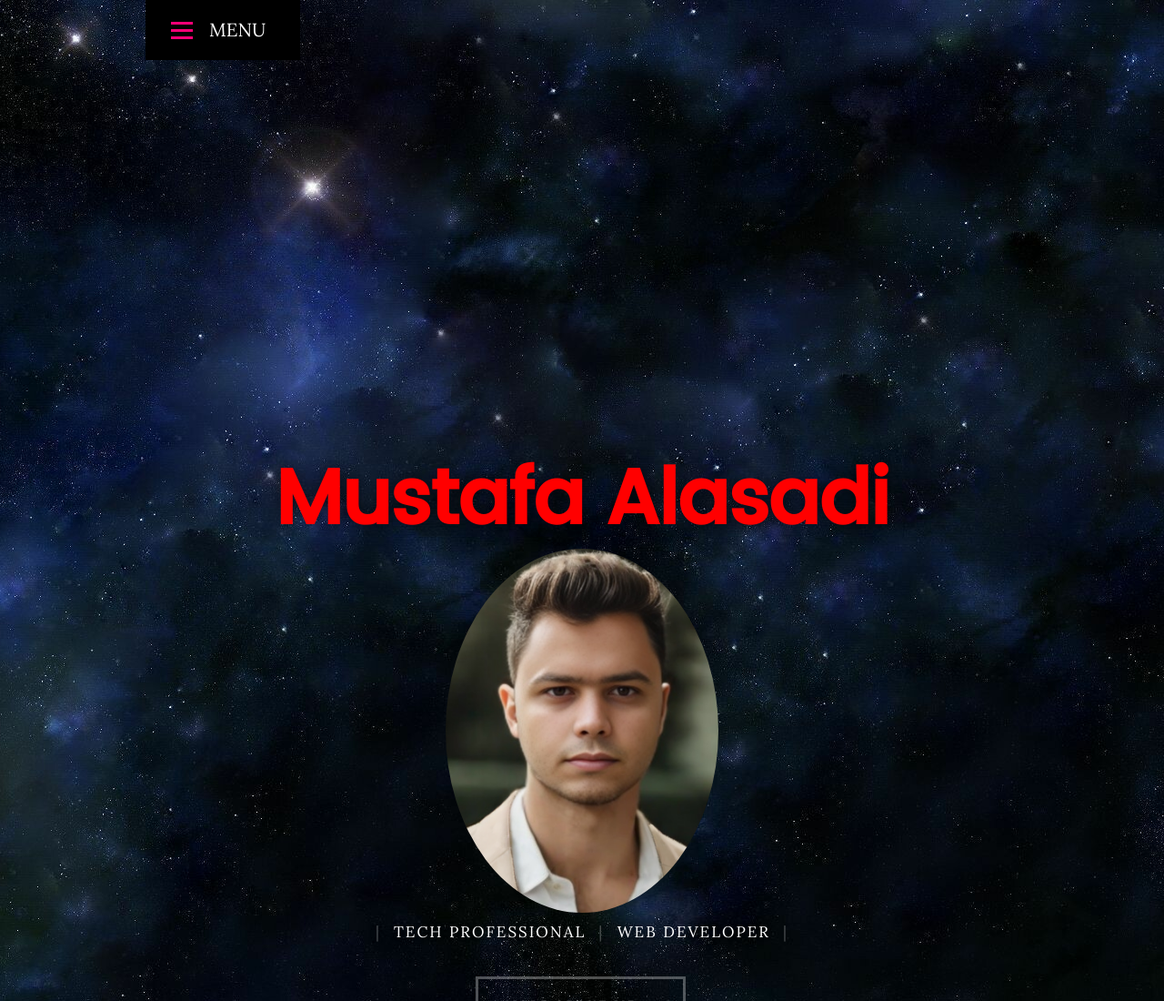
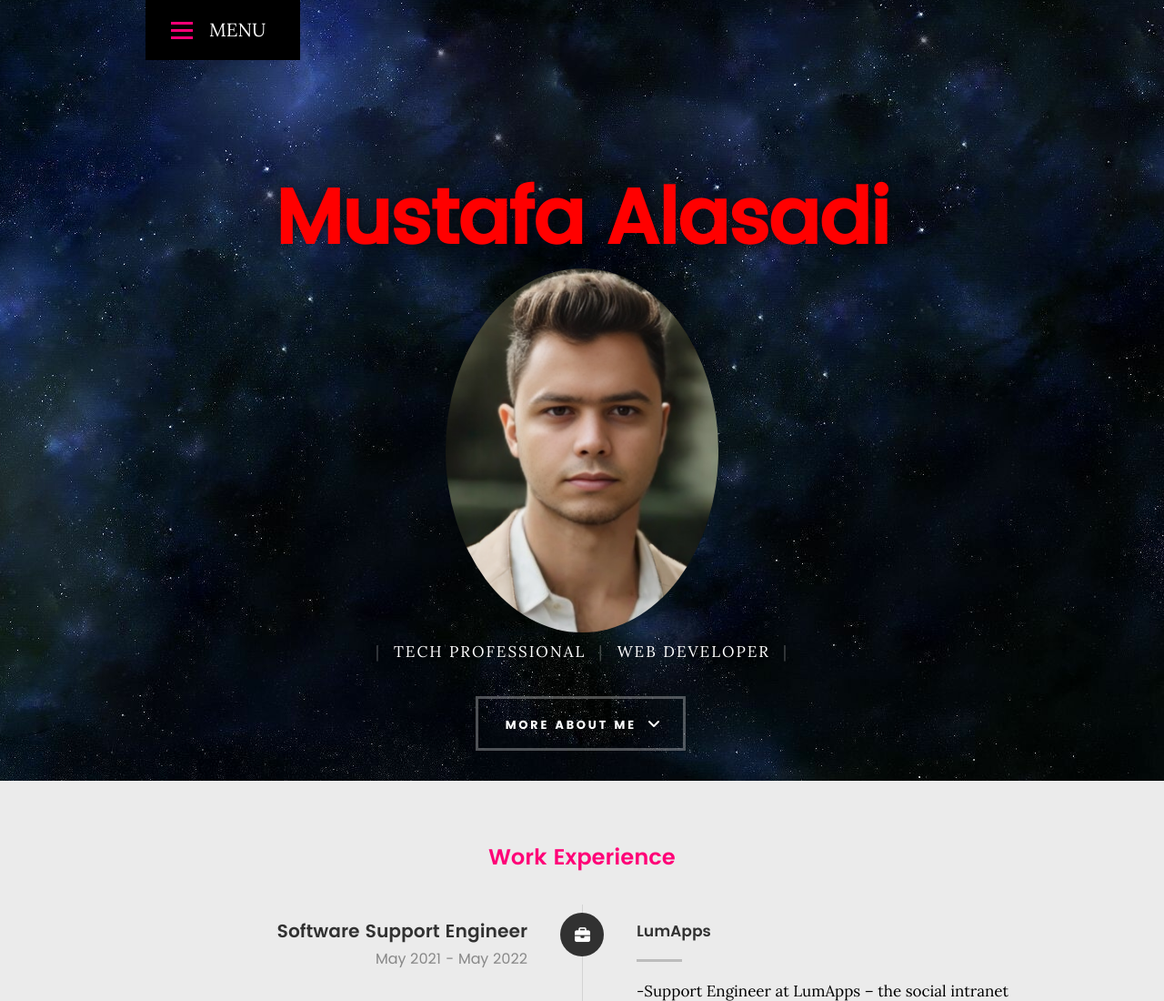
Before and after one commit to m-alasadi5/port2.github.io, a plain HTML site: page index.html in a window 1280 px wide. Shown: the top 1100 px of the page at 91% size. Drawn offline with Linux system fonts and the light colour scheme; files whose address does not match are found by name.

Commit message:
mobidfdfdfdfdgggfgfgfd

```diff
--- a/css/main.css
+++ b/css/main.css
@@ -1641,7 +1641,7 @@ header .logo a {
 
    /* Adjust the font size for smaller screens */
    color: red !important;
-  margin-top: 48% !important; /* Add or adjust margin for smaller screens */ }
+  margin-top: 20% !important; /* Add or adjust margin for smaller screens */ }
 
 .about-content .info-list li strong {
   font-family: "poppins-bold", sans-serif;
```
